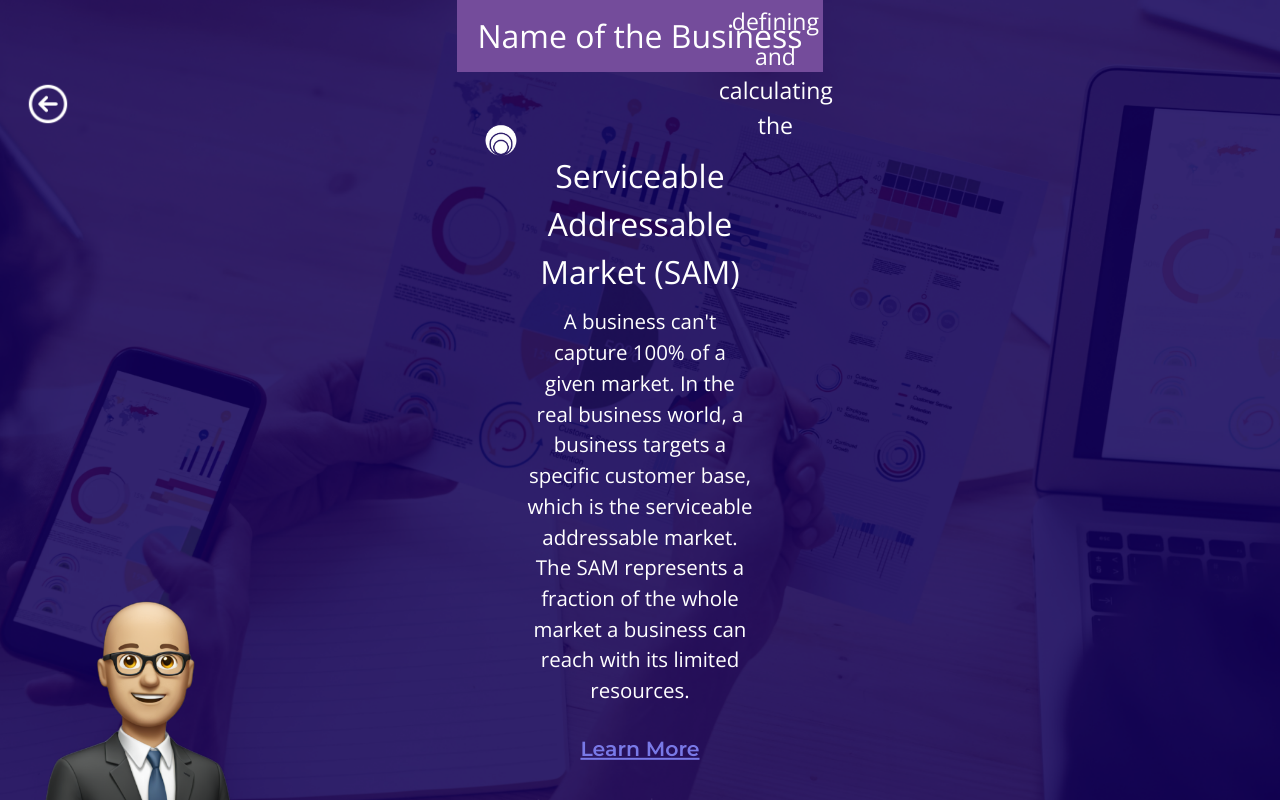
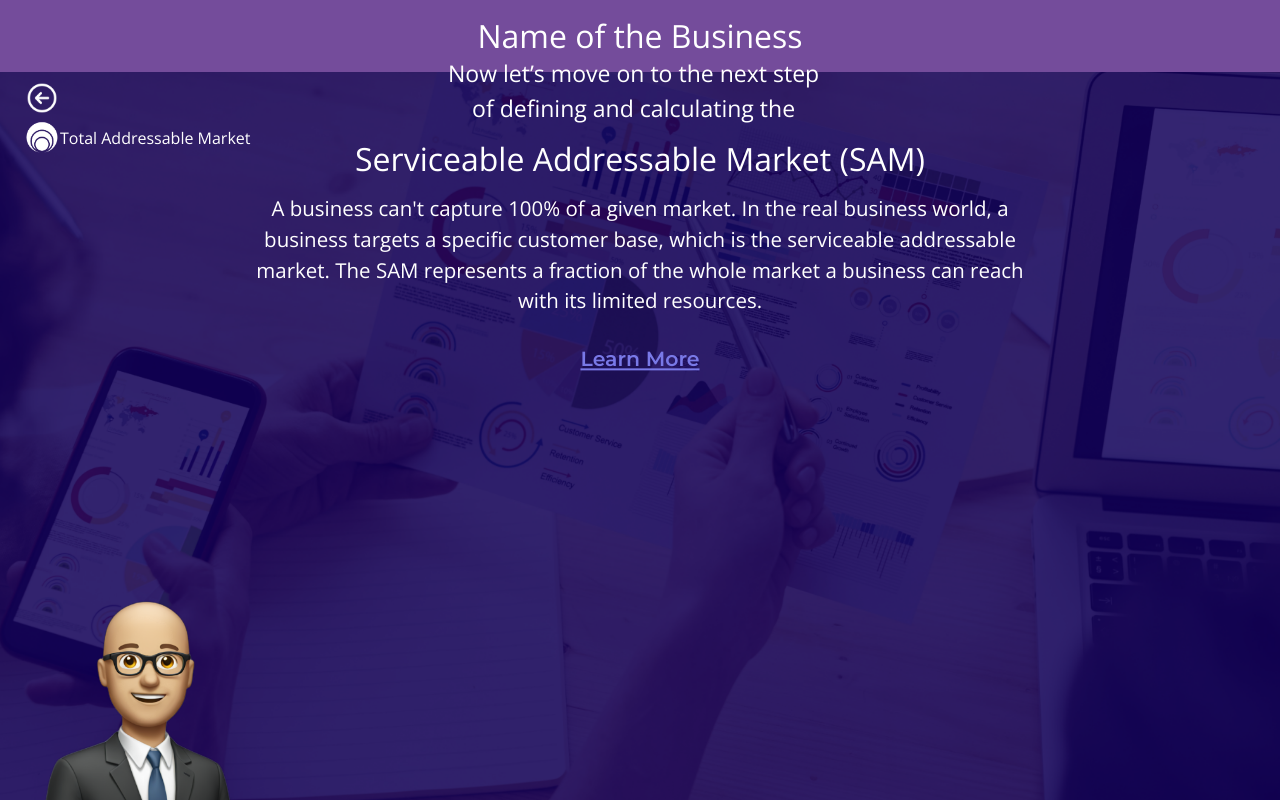
Before and after one commit to redxwelingkar/Biz-Sim-V2, a React (Vite) app: page /Biz-Sim-V2/towards-sam in a window 1280 px wide. Shown: the top 802 px of the page. Built offline with nearby package versions, Linux system fonts and the light colour scheme.

Commit message:
tam back button pending

```diff
--- a/package.json
+++ b/package.json
@@ -5,6 +5,7 @@
   "type": "module",
   "scripts": {
     "dev": "vite",
+    "host": "vite --host",
     "predeploy": "npm run build",
     "deploy": "gh-pages -d dist",
     "build": "tsc && vite build",
--- a/src/components/BackButton.tsx
+++ b/src/components/BackButton.tsx
@@ -1,33 +1,79 @@
-import React from 'react';
+import React, { useEffect, useState } from 'react';
 import { useNavigate } from 'react-router-dom';
 import backButtonImage from '../assets/img/back_arrow.png'; // replace with the correct path to your image
+import tamButtonImage from '../assets/img/tam-icon.png'; // replace with the correct path to your image
+import "../css/backButton.css"
 
 interface BackButtonProps {
   topOffset?: string;
+  showtam?: boolean;
 }
 
-const BackButton: React.FC<BackButtonProps> = ({ topOffset }) => {
+const BackButton: React.FC<BackButtonProps> = (props) => {
   const navigate = useNavigate();
+  const [animate, setAnimate] = useState(false);
+
+  useEffect(() => {
+    const timer = setTimeout(() => {
+      setAnimate(true);
+    }, 100); // slight delay to trigger animation on mount
+
+    return () => clearTimeout(timer);
+  }, []);
 
   const handleBackClick = () => {
     navigate(-1); // -1 navigates to the previous page
   };
 
-  const backButtonStyle: React.CSSProperties = {
+  const backbutton_container: React.CSSProperties = {
     position: 'absolute',
-    top: topOffset || '3vmin',
+    top: '10vmin',
     left: '3vmin',
     cursor: 'pointer',
-    width: '6vmin',
+    display: 'grid',
+    gap: 4
+  };
+
+
+  const backButtonStyle: React.CSSProperties = {
+    // position: 'absolute',
+    // top: props.topOffset || '3vmin',
+    left: '3vmin',
+    cursor: 'pointer',
+    width: '4.5vmin',
+  };
+
+  const tamButtonStyle: React.CSSProperties = {
+    // position: 'absolute',
+    // top: '18vmin',
+    // left: '3vmin',
+    cursor: 'pointer',
+    width: '4.5vmin',
+  };
+
+
+  const buttonText: React.CSSProperties = {
+    color: 'white'
   };
 
   return (
+    <div style={backbutton_container}>
       <img
         src={backButtonImage}
         alt="Back"
         onClick={handleBackClick}
         style={backButtonStyle}
       />
+      {props.showtam ?
+        <div className='tamContainer' >
+          <img
+            src={tamButtonImage}
+            alt="Tam"
+            style={tamButtonStyle}
+          /><span style={buttonText}>Total Addressable Market</span>
+        </div>
+        : <div></div>}
+    </div>
   );
 };
 
--- a/src/components/TamIcon.tsx
+++ b/src/components/TamIcon.tsx
@@ -4,6 +4,8 @@ function TamIcon() {
         className="tam-icon"
         src="./src/assets/img/tam-icon.png"
         alt="TAM Icon"
+        width={30}
+        height={30}
       />
     );
   }
--- a/src/css/MainTable.css
+++ b/src/css/MainTable.css
@@ -251,11 +251,12 @@ h2 {
 }
 
 .transition-image{
-  height: 40px;
+  width: 4.5vmin;
+  cursor: pointer;
 }
 
 .image-container.show-image {
-  left: 2.1vw; /* Move to a little further right */
+  left: 1vw; /* Move to a little further right */
 }
 
 .transition-text {
--- a/src/css/TowardsSAM.css
+++ b/src/css/TowardsSAM.css
@@ -1,17 +1,25 @@
+.towards-sam{
+  height: 100vh;
+}
+
 .tam-icon {
-  width: 2.8vw;
+  width: 6vmin;
   margin-top: 4vw;
   margin-left: 2vw;
+  position: absolute;
+  top: 10vh;
+  left: 0;
+
 }
 
 .body-container {
   text-align: center;
   margin-top: 14vh;
-  position: relative;
+  /* position: relative; */
 }
 
 .texts-container {
-  position: absolute;
+  position: relative;
   top: 15vh;
   left: 50%;
   transform: translate(-50%, -50%);
--- /dev/null
+++ b/src/css/backButton.css
@@ -0,0 +1,11 @@
+.tamContainer {
+    display: flex;
+    align-items: center;
+    gap:5;
+    left: -10vw; /* start off-screen */
+    transition: left 2s ease;
+}
+
+.backbutton-container.slide-in {
+    left: 3vmin; /* slide to this position */
+  }
--- a/src/pages/SAM/TowardsSAM.tsx
+++ b/src/pages/SAM/TowardsSAM.tsx
@@ -19,33 +19,28 @@ const TowardsSAM = () => {
   return (
     <div className="towards-sam">
       <Header />
-      <div className="back-button-container">
-        <BackButton topOffset="10vh" />
-      </div>
-      <TamIcon />
+      <BackButton topOffset="10vh" showtam={true} />
+      {/* <TamIcon /> */}
       <Avatar />
       <div className="body-container">
         <TransitionWrapper delays={[1500, 3500, 5500]}>
           {(visibleStates) => (
             <div className="texts-container">
               <p
-                className={`transition-items text-one ${
-                  visibleStates[0] ? "visible" : ""
+                className={`transition-items text-one ${visibleStates[0] ? "visible" : ""
                   }`}
               >
                 Now let’s move on to the next step of defining and calculating
                 the
               </p>
               <p
-                className={`transition-items sam-heading ${
-                  visibleStates[0] ? "visible" : ""
+                className={`transition-items sam-heading ${visibleStates[0] ? "visible" : ""
                   }`}
               >
                 Serviceable Addressable Market (SAM)
               </p>
               <p
-                className={`transition-items ${
-                  visibleStates[1] ? "visible" : ""
+                className={`transition-items ${visibleStates[1] ? "visible" : ""
                   }`}
               >
                 A business can't capture 100% of a given market. In the real
@@ -55,8 +50,7 @@ const TowardsSAM = () => {
                 limited resources.
               </p>
               <button
-                className={`transition-items action-button ${
-                  visibleStates[1] ? "visible" : ""
+                className={`transition-items action-button ${visibleStates[1] ? "visible" : ""
                   }`}
                 onClick={handleLearnMoreClick}
               >
@@ -69,15 +63,13 @@ const TowardsSAM = () => {
                 </div>
               )}
               <p
-                className={`transition-items ${
-                  visibleStates[2] ? "visible" : ""
+                className={`transition-items ${visibleStates[2] ? "visible" : ""
                   }`}
               >
                 Are you ready to move on to SAM?
               </p>
               <div className="buttons-container">
-                <div className={`button-wrapper transition-items ${
-                      visibleStates[2] ? "visible" : ""
+                <div className={`button-wrapper transition-items ${visibleStates[2] ? "visible" : ""
                   }`}>
                   <button
                     onClick={handleNoClick}
@@ -86,8 +78,7 @@ const TowardsSAM = () => {
                   </button>
                   <p className="button-description">Go back to TAM</p>
                 </div>
-                <div className={`button-wrapper transition-items ${
-                      visibleStates[2] ? "visible" : ""
+                <div className={`button-wrapper transition-items ${visibleStates[2] ? "visible" : ""
                   }`}>
                   <button
                     onClick={handleYesClick}
```
Lines whose indentation alone changed are shown as unchanged.
